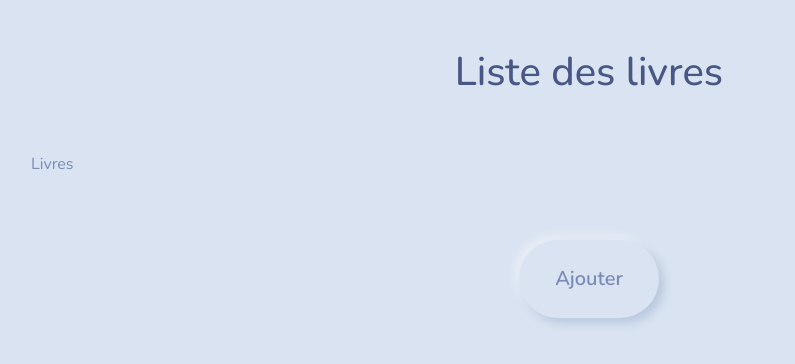
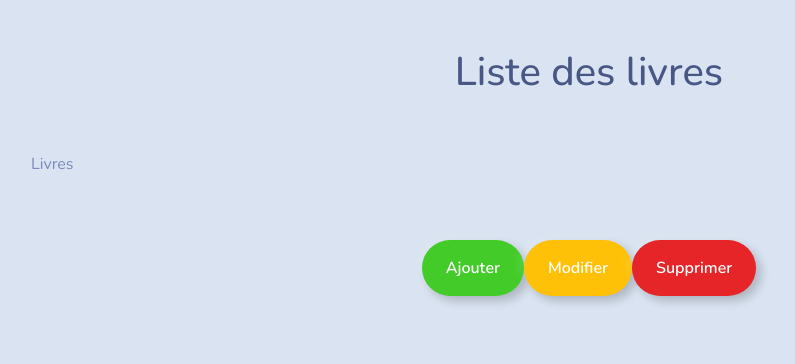
Before and after one commit to Kelaven/reactproject1, a React (Vite) app: page / in a window 1280 px wide. Shown: the top 364 px of the page, without its empty margins (51-846 px from the left). Built offline with nearby package versions, Linux system fonts and the light colour scheme.

Commit message:
Composant Button OK

```diff
--- a/src/App.jsx
+++ b/src/App.jsx
@@ -1,4 +1,5 @@
 import Title from "./components/Title/Title.jsx";
+import Button from "./components/Button/Button.jsx";
 
 function App() {
 
@@ -20,7 +21,9 @@ function App() {
       <div className="row">
         <div className="col text-center">
           <div className="p-5">
-            <button type="button" className="btn btn-primary btn-lg">Ajouter</button>
+            <Button buttonColor="btn-outline-success" buttonHandler={() => alert('Ajout OK')}>Ajouter</Button>
+            <Button buttonColor="btn-outline-warning" buttonHandler={() => alert('Modif OK')}>Modifier</Button>
+            <Button buttonColor="btn-outline-danger" buttonHandler={() => alert('Suppr OK')}>Supprimer</Button>
           </div>
         </div>
       </div>
--- /dev/null
+++ b/src/components/Button/Button.jsx
@@ -0,0 +1,36 @@
+import React from "react";
+
+
+const Button = (props) => {
+
+
+    // * Style * //
+    // let buttonColor; // Cette manière de façon les couleurs est fonctionnelle mais pas optimale
+    // switch (props.children) {
+    //     case "Ajouter":
+    //         buttonColor = "btn-outline-success";
+    //         break;
+    //     case "Modifier":
+    //         buttonColor = "btn-outline-warning";
+    //         break;
+    //     case "Supprimer":
+    //         buttonColor = "btn-outline-danger";
+    //         break;
+    // }
+    // const buttonStyle = `btn ${buttonColor}`;
+    const buttonStyle = `btn ${props.buttonColor}`; // il vaut mieux passer par un props et des propriétés dans App.jsx
+
+
+
+    // * Retour * //
+    return (
+        <>
+            <button type="button" className={buttonStyle} onClick={props.buttonHandler}>{props.children}</button>
+        </>
+    );
+
+
+}
+
+
+export default Button;
```
